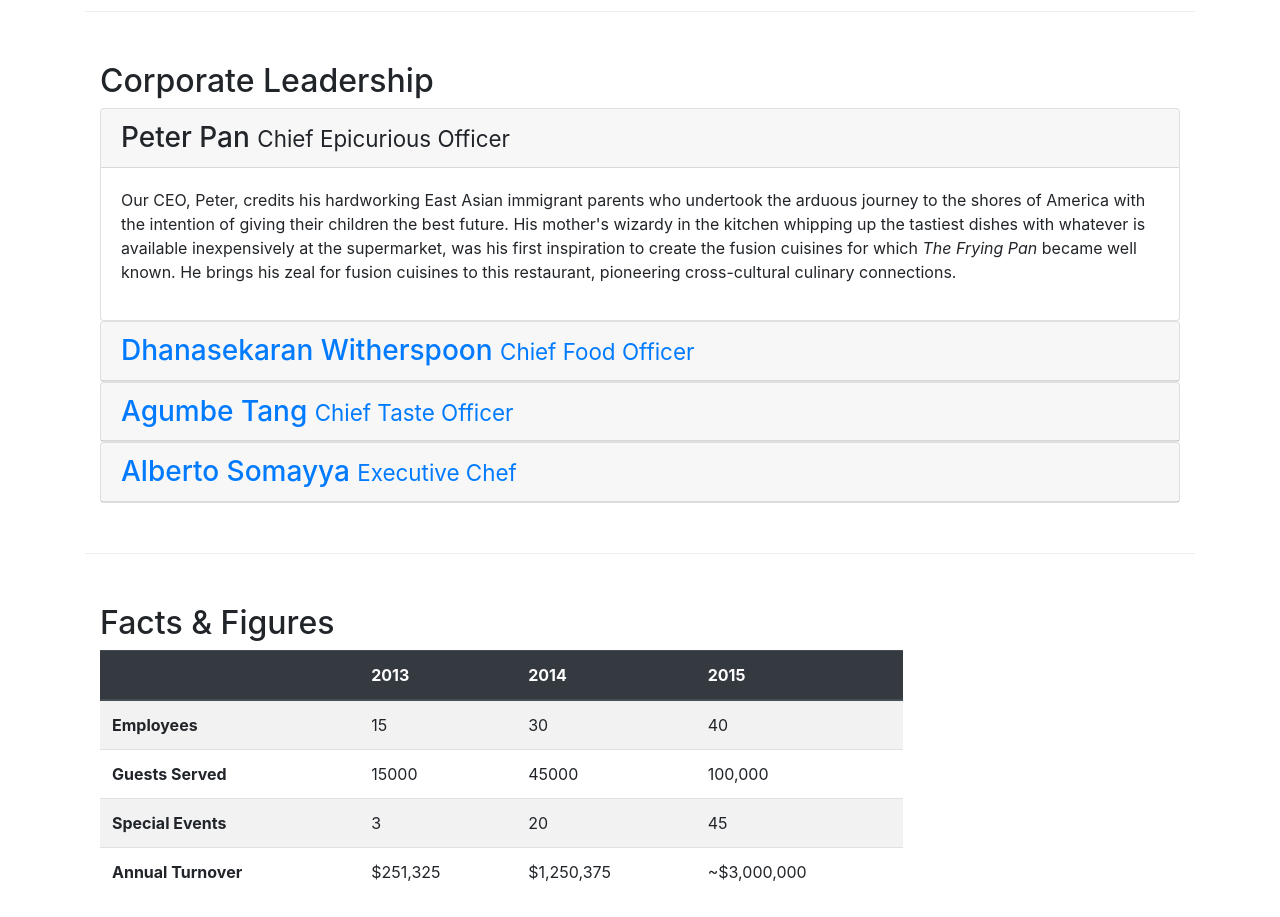
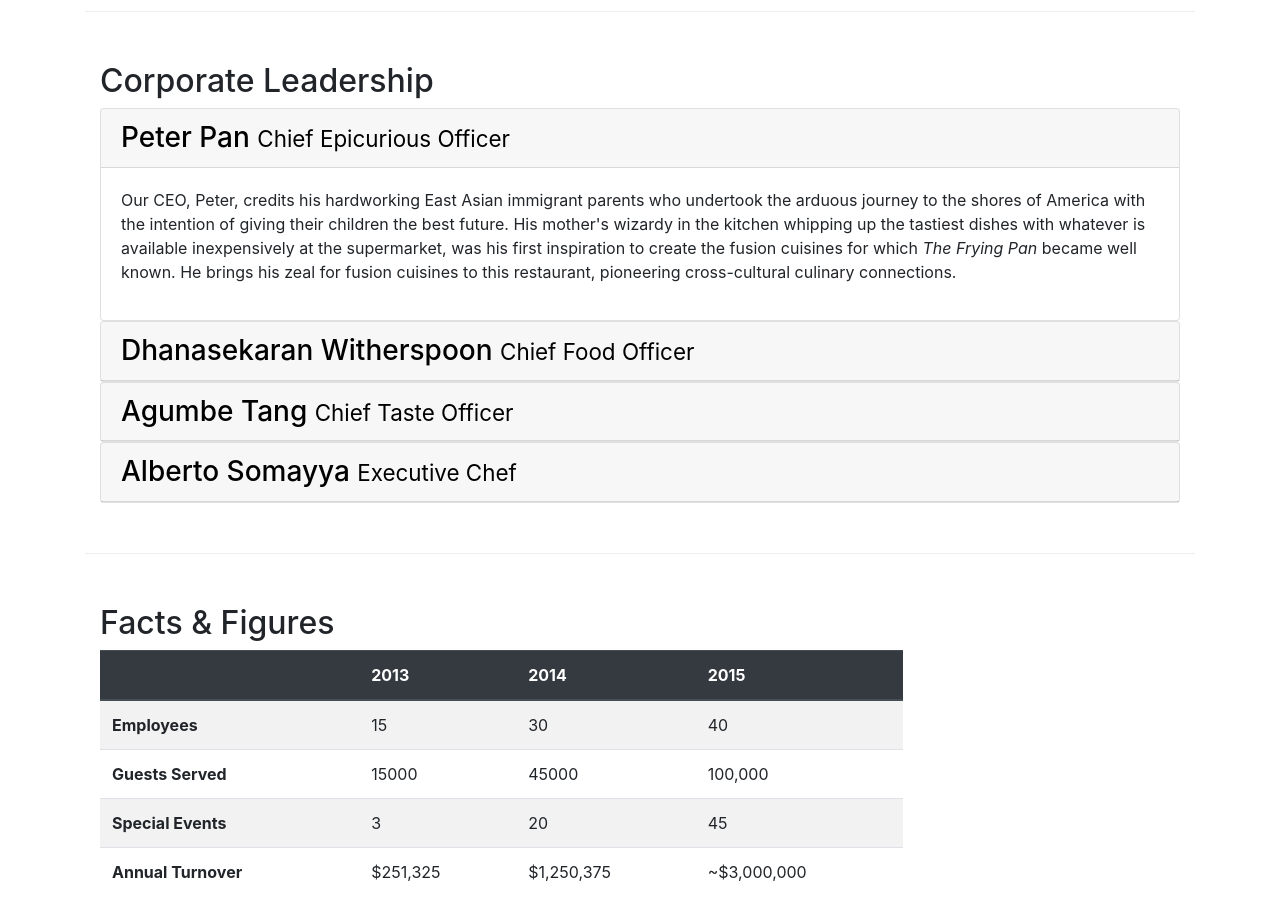
Before and after one commit to soorajarsn/Coursera_Full_Stack_Web_Development_with_React-, a website: page conFusion/aboutus.html in a window 1280 px wide. Shown: the part 960-1877 px from the top of the page. Drawn offline with nearby package versions, Linux system fonts and the light colour scheme.

Commit message:
add styles for accordion header link

```diff
--- a/conFusion/css/styles.css
+++ b/conFusion/css/styles.css
@@ -44,3 +44,7 @@ body{
     border-bottom: 1px solid #ddd;
     padding: 10px;
 }
+
+#accordion .card-header a{
+    color:black;
+}
```
